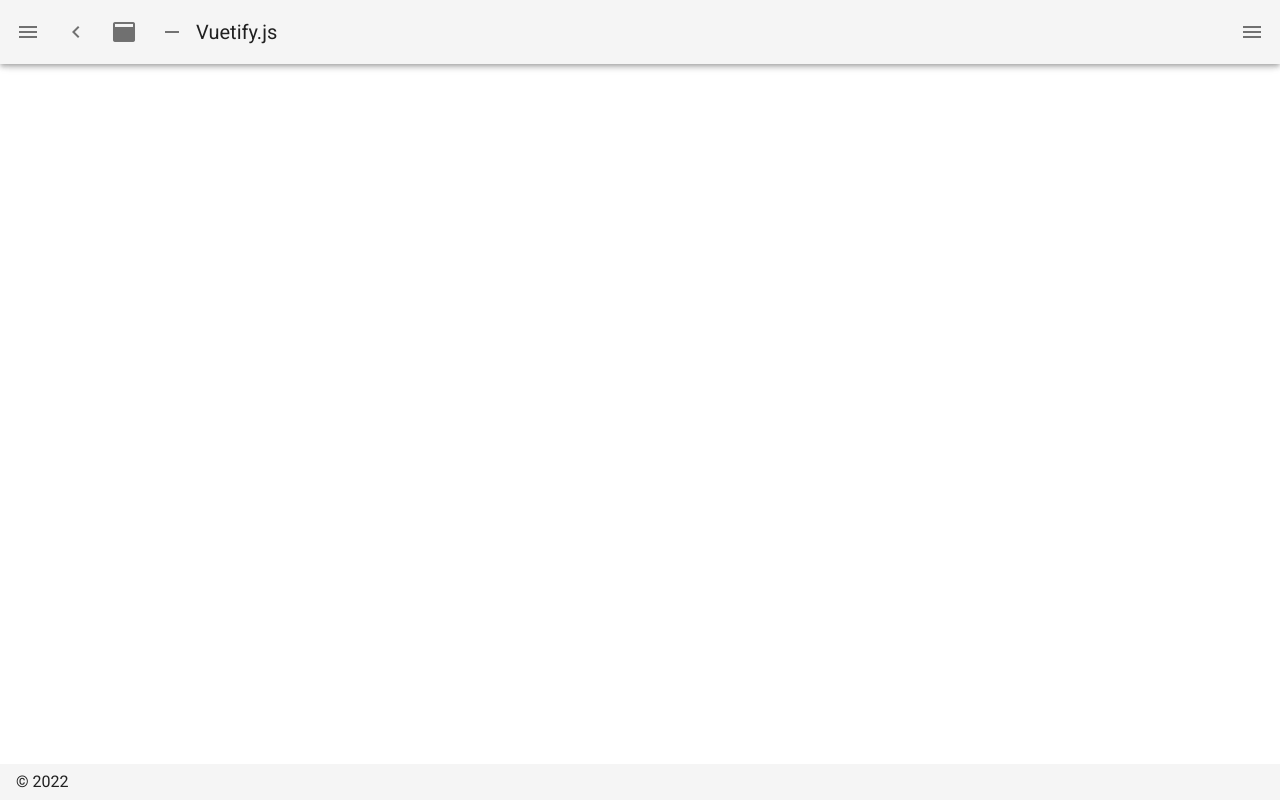
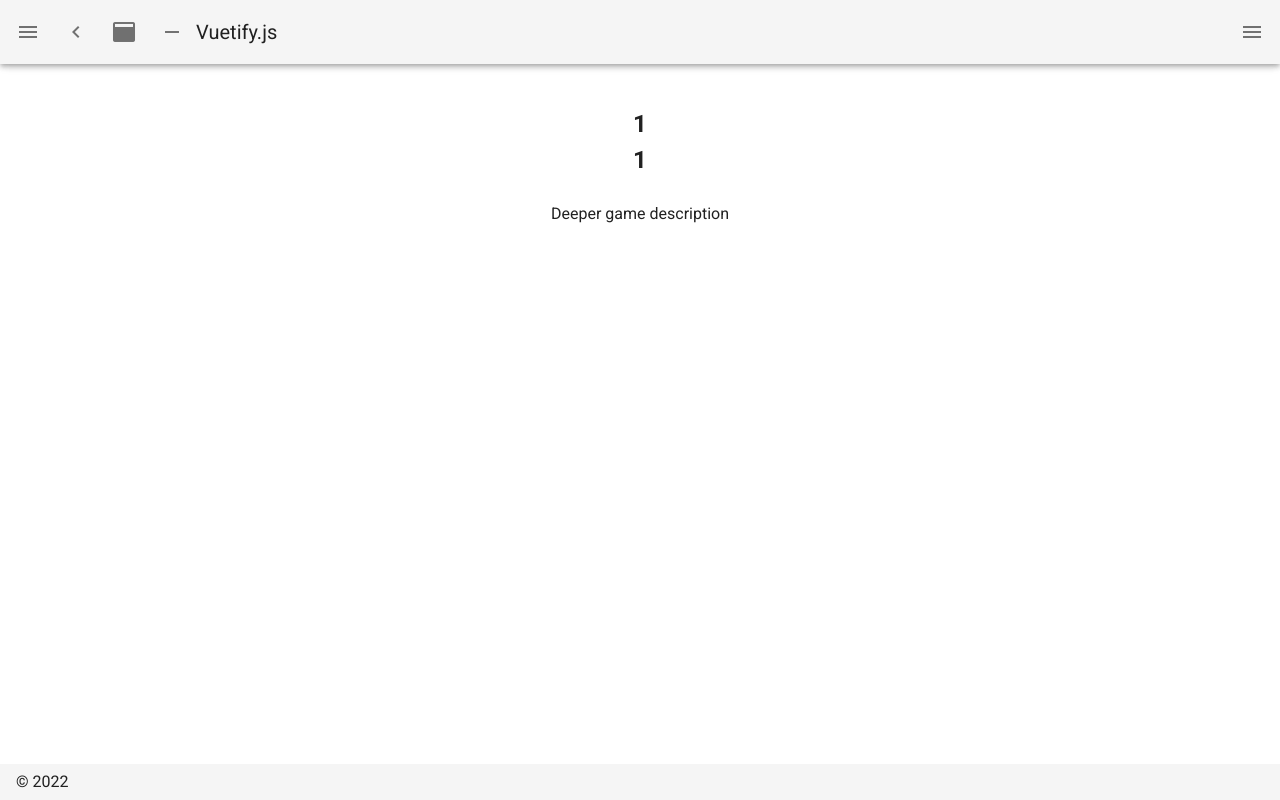
Before and after one commit to ScarlettV-dev/MyVue, a Nuxt app: page /games/1/1 in a window 1280 px wide. Before the commit this address had no page. Built offline with nearby package versions, Linux system fonts and the light colour scheme.

Commit message:
using cascading route params

```diff
--- /dev/null
+++ b/pages/games/_id/_name.vue
@@ -0,0 +1,22 @@
+<template>
+  <section class="single-game">
+    <h1>{{ $route.params.id }}</h1>
+    <h1>{{ $route.params.name }}</h1>
+    <div>
+      <img src="">
+    </div>
+    <p>Deeper game description</p>
+  </section>
+  <!-- <p>{{ $route.params.id }}</p> -->
+</template>
+
+<style scoped>
+  .single-game{
+    display: flex;
+    justify-content: center;
+    align-items: center;
+    flex-flow: column;
+    text-align: center;
+    padding: 30px;
+  }
+</style>
```
